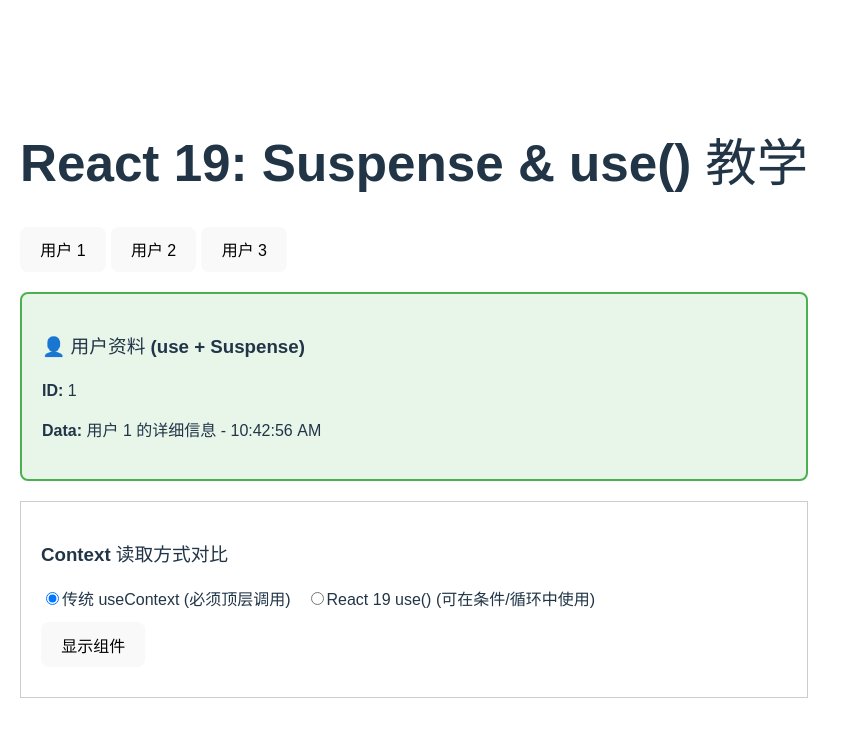
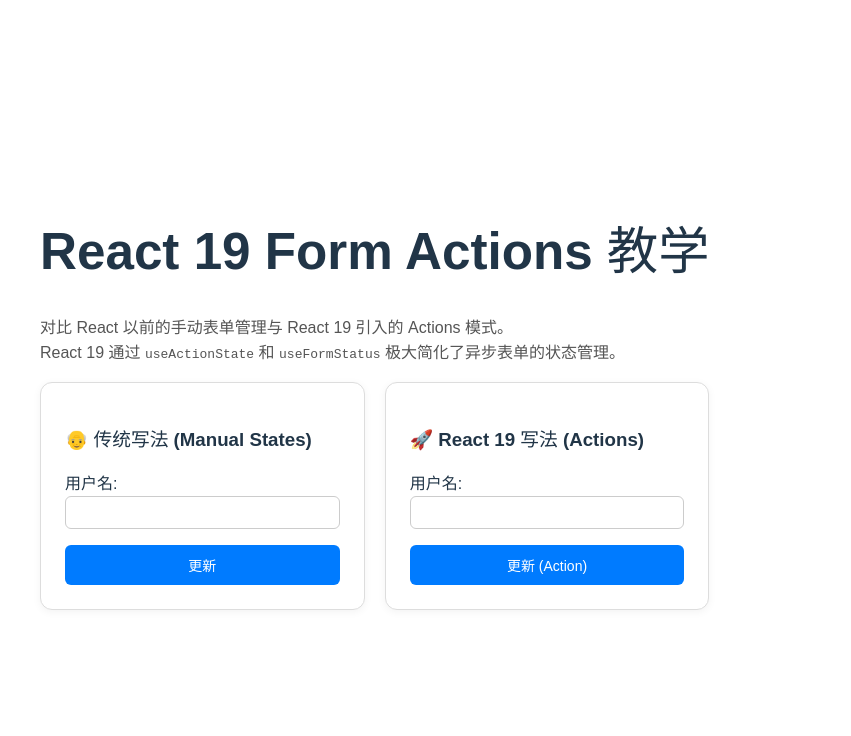
Before and after one commit to Goblin-Master/React, a React (Vite) app: page / in a window 1280 px wide. Shown: the top 736 px of the page, without its empty margins (0-851 px from the left). Built offline with nearby package versions, Linux system fonts and the light colour scheme.

Commit message:
feat: learn form action and useActionState

```diff
--- a/src/App.tsx
+++ b/src/App.tsx
@@ -1,143 +1,204 @@
-import React, { Suspense, use, useState, useContext } from 'react';
+import React, { useState, useActionState } from 'react';
+import { useFormStatus } from 'react-dom';
 
 // ==========================================
-// 1. 模拟数据请求与缓存机制
+// 模拟服务器端 Action (Server Action)
 // ==========================================
-const promiseCache = new Map<string, Promise<string>>();
+// 在 Next.js 等框架中，这通常是一个运行在服务端的异步函数
+// 这里我们模拟一个异步更新用户名的操作
+// 成功时返回: { success: true, message: "..." }
+// 失败时返回: { success: false, error: "..." }
+async function updateNameAction(_prevState: any, formData: FormData) {
+  // 模拟网络延迟
+  await new Promise((resolve) => setTimeout(resolve, 1500));
 
-function fetchData(id: string): Promise<string> {
-  if (!promiseCache.has(id)) {
-    const promise = new Promise<string>((resolve) => {
-      console.log(`[API] 开始请求用户 ${id} 数据...`);
-      setTimeout(() => {
-        console.log(`[API] 用户 ${id} 数据返回`);
-        resolve(`用户 ${id} 的详细信息 - ${new Date().toLocaleTimeString()}`);
-      }, 2000); // 模拟 2秒 延迟
-    });
-    promiseCache.set(id, promise);
+  const name = formData.get('username') as string;
+
+  if (!name || name.trim() === '') {
+    return { success: false, error: '用户名不能为空！' };
   }
-  return promiseCache.get(id)!;
+
+  if (name.toLowerCase() === 'admin') {
+    return { success: false, error: '无法使用 "admin" 作为用户名' };
+  }
+
+  return { success: true, message: `更新成功！你好，${name}` };
 }
 
 // ==========================================
-// 2. 子组件：使用 use() 读取 Promise
+// 1. 传统写法 (React 18 及以前)
 // ==========================================
-const UserProfile = ({ id }: { id: string }) => {
-  const data = use(fetchData(id));
+// 需要手动管理 pending, error, data 等多个状态
+const TraditionalForm = () => {
+  const [name, setName] = useState('');
+  const [isPending, setIsPending] = useState(false);
+  const [error, setError] = useState<string | null>(null);
+  const [message, setMessage] = useState<string | null>(null);
+
+  const handleSubmit = async (e: React.FormEvent) => {
+    e.preventDefault(); // 1. 必须阻止默认提交
+
+    // 2. 手动重置状态
+    setIsPending(true);
+    setError(null);
+    setMessage(null);
+
+    try {
+      // 3. 构造 FormData 或 JSON (这里为了对比逻辑，我们手动调模拟函数)
+      // 注意：传统模式下通常是调用 fetch('/api/...')
+      const formData = new FormData();
+      formData.append('username', name);
+
+      // 模拟调用 API (这里复用上面的逻辑，但通常这里是 fetch)
+      // 为了适配上面的 updateNameAction 签名 (state, formData)，我们这里稍微 mock 一下
+      const result = await updateNameAction(null, formData);
+
+      if (result.success) {
+        setMessage(result.message || null);
+        setName(''); // 清空输入
+      } else {
+        setError(result.error || null);
+      }
+    } catch (err) {
+      setError('网络错误');
+    } finally {
+      // 4. 手动关闭 loading
+      setIsPending(false);
+    }
+  };
+
   return (
-    <div style={{ padding: '20px', border: '2px solid #4CAF50', borderRadius: '8px', background: '#e8f5e9' }}>
-      <h3>👤 用户资料 (use + Suspense)</h3>
-      <p><strong>ID:</strong> {id}</p>
-      <p><strong>Data:</strong> {data}</p>
+    <div style={cardStyle}>
+      <h3>👴 传统写法 (Manual States)</h3>
+      <form onSubmit={handleSubmit} style={formStyle}>
+        <div>
+          <label>用户名: </label>
+          <input
+            type="text"
+            value={name}
+            onChange={(e) => setName(e.target.value)}
+            disabled={isPending}
+            style={inputStyle}
+          />
+        </div>
+
+        <button type="submit" disabled={isPending} style={buttonStyle}>
+          {isPending ? '提交中...' : '更新'}
+        </button>
+
+        {error && <p style={{ color: 'red' }}>❌ {error}</p>}
+        {message && <p style={{ color: 'green' }}>✅ {message}</p>}
+      </form>
     </div>
   );
 };
 
 // ==========================================
-// 3. 对比：use() vs useContext() 读取 Context
+// 2. React 19 写法 (useActionState + Actions)
 // ==========================================
-const ThemeContext = React.createContext('light');
+// 优势：
+// 1. 自动处理 pending 状态 (通过 useFormStatus)
+// 2. 自动管理表单返回值/错误 (通过 useActionState)
+// 3. 渐进增强 (Progressive Enhancement) 支持
+// 4. 代码更声明式，无需手动 e.preventDefault()
 
-const ThemeDemo = () => {
-  const [mode, setMode] = useState<'traditional' | 'modern'>('traditional');
-  const [show, setShow] = useState(false);
+// 子组件：提交按钮
+// 使用 useFormStatus 可以读取所在 form 的 pending 状态
+// 这样我们就不需要把 isPending 从父组件透传下来了
+const SubmitButton = () => {
+  const { pending } = useFormStatus();
 
   return (
-    <div style={{ border: '1px solid #ccc', padding: '20px', marginTop: '20px' }}>
-      <h3>Context 读取方式对比</h3>
-      <div style={{ marginBottom: '10px' }}>
-        <label style={{ marginRight: '15px' }}>
+    <button type="submit" disabled={pending} style={buttonStyle}>
+      {pending ? '正在更新 (Action)...' : '更新 (Action)'}
+    </button>
+  );
+};
+
+const React19Form = () => {
+  // useActionState(actionFn, initialState)
+  // state: 上一次 action 返回的结果 (成功或失败的消息)
+  // formAction: 用于绑定到 <form action={...}> 或 <button formAction={...}> 的函数
+  // isPending: (可选) 也可以直接在这里拿到 pending 状态，但推荐用 useFormStatus 在子组件处理 UI
+  const [state, formAction] = useActionState(updateNameAction, null);
+
+  return (
+    <div style={cardStyle}>
+      <h3>🚀 React 19 写法 (Actions)</h3>
+      {/* 直接将 action 传递给 form，无需 onSubmit */}
+      <form action={formAction} style={formStyle}>
+        <div>
+          <label>用户名: </label>
+          {/* 这是一个非受控组件 (Uncontrolled)，我们可以利用 name 属性自动提取数据 */}
           <input
-            type="radio"
-            checked={mode === 'traditional'}
-            onChange={() => setMode('traditional')}
+            type="text"
+            name="username"
+            style={inputStyle}
           />
-          传统 useContext (必须顶层调用)
-        </label>
-        <label>
-          <input
-            type="radio"
-            checked={mode === 'modern'}
-            onChange={() => setMode('modern')}
-          />
-          React 19 use() (可在条件/循环中使用)
-        </label>
-      </div>
+        </div>
 
-      <button onClick={() => setShow(!show)} style={{ marginBottom: '10px' }}>
-        {show ? '隐藏组件' : '显示组件'}
-      </button>
+        {/* 使用封装了 useFormStatus 的按钮 */}
+        <SubmitButton />
 
-      {show && (
-        mode === 'traditional' ? <TraditionalContextComponent /> : <ModernContextComponent />
-      )}
+        {state?.error && <p style={{ color: 'red' }}>❌ {state.error}</p>}
+        {state?.success && <p style={{ color: 'green' }}>✅ {state.message}</p>}
+      </form>
     </div>
   );
 };
 
-// ❌ 传统方式：useContext 必须在组件顶层
-// 如果尝试把 useContext 放在 if (earlyReturn) 之后，React 会报错 "Rendered more hooks than during the previous render"
-const TraditionalContextComponent = () => {
-  // 必须无条件在最顶层调用
-  const theme = useContext(ThemeContext);
+// ==========================================
+// 主组件
+// ==========================================
+const App = () => {
+  return (
+    <div style={{ padding: '40px', fontFamily: 'sans-serif', maxWidth: '800px', margin: '0 auto' }}>
+      <h1>React 19 Form Actions 教学</h1>
+      <p style={{ lineHeight: '1.6', color: '#555' }}>
+        对比 React 以前的手动表单管理与 React 19 引入的 Actions 模式。<br/>
+        React 19 通过 <code>useActionState</code> 和 <code>useFormStatus</code> 极大简化了异步表单的状态管理。
+      </p>
 
-  // 假设有一些耗时的逻辑或者条件判断
-  const [isReady, setIsReady] = useState(false);
-
-  if (!isReady) {
-    // 即使在这里 return，上面的 useContext 也已经被执行了
-    // 在旧模式下，无法根据条件决定是否订阅 Context
-    return <button onClick={() => setIsReady(true)}>点击初始化 (Traditional)</button>;
-  }
-
-  return <div style={{ background: '#eee', padding: '10px' }}>当前主题: {theme} (Traditional)</div>;
-};
-
-// ✅ 新方式：use() 可以在条件语句、循环中调用
-const ModernContextComponent = () => {
-  const [isReady, setIsReady] = useState(false);
-
-  if (!isReady) {
-    return <button onClick={() => setIsReady(true)}>点击初始化 (Modern use API)</button>;
-  }
-
-  // 核心区别：只有当 isReady 为 true，代码执行到这里时，才会读取 Context
-  // 这允许按需订阅 Context，或者在某些分支下读取不同的 Context
-  if (true) { // 模拟任意条件块
-    const theme = use(ThemeContext);
-    return <div style={{ background: '#d1e7dd', padding: '10px' }}>当前主题: {theme} (Modern use API)</div>;
-  }
-
-  return null;
-};
-
-// ==========================================
-// 4. 主组件
-// ==========================================
-const App: React.FC = () => {
-  const [userId, setUserId] = useState('1');
-
-  return (
-    <div style={{ padding: '20px', fontFamily: 'sans-serif' }}>
-      <h1>React 19: Suspense & use() 教学</h1>
-
-      {/* 演示 use(Promise) */}
-      <div style={{ marginBottom: '20px' }}>
-        <button onClick={() => setUserId('1')} style={{ marginRight: '5px' }}>用户 1</button>
-        <button onClick={() => setUserId('2')} style={{ marginRight: '5px' }}>用户 2</button>
-        <button onClick={() => setUserId('3')}>用户 3</button>
+      <div style={{ display: 'grid', gap: '20px', gridTemplateColumns: '1fr 1fr' }}>
+        <TraditionalForm />
+        <React19Form />
       </div>
-
-      <Suspense fallback={<div style={{ padding: '20px', background: '#f5f5f5' }}>⏳ Loading...</div>}>
-        <UserProfile id={userId} />
-      </Suspense>
-
-      {/* 演示 use(Context) vs useContext */}
-      <ThemeContext.Provider value="dark">
-        <ThemeDemo />
-      </ThemeContext.Provider>
     </div>
   );
 };
 
+// 样式定义
+const cardStyle: React.CSSProperties = {
+  border: '1px solid #ddd',
+  borderRadius: '12px',
+  padding: '24px',
+  background: '#fff',
+  boxShadow: '0 2px 8px rgba(0,0,0,0.05)'
+};
+
+const formStyle: React.CSSProperties = {
+  display: 'flex',
+  flexDirection: 'column',
+  gap: '16px'
+};
+
+const inputStyle: React.CSSProperties = {
+  padding: '8px 12px',
+  borderRadius: '6px',
+  border: '1px solid #ccc',
+  width: '100%',
+  boxSizing: 'border-box'
+};
+
+const buttonStyle: React.CSSProperties = {
+  padding: '10px 16px',
+  borderRadius: '6px',
+  border: 'none',
+  background: '#007bff',
+  color: 'white',
+  cursor: 'pointer',
+  fontSize: '14px',
+  fontWeight: 500
+};
+
 export default App;
```
